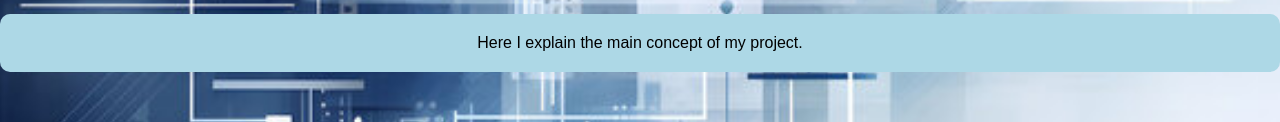
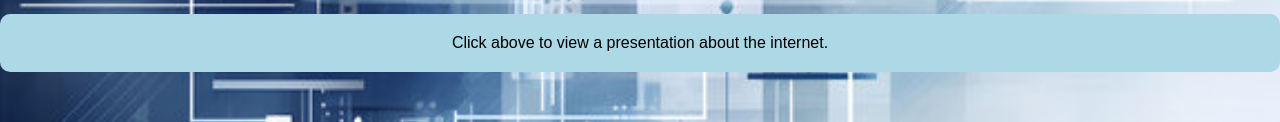
Before and after one commit to 2026165330-svg/student--3, a plain HTML site: page Concept.html in a window 1280 px wide. Shown: the part 494-616 px from the top of the page. Drawn offline with Linux system fonts and the light colour scheme.

Commit message:
Update Concept.html

```diff
--- a/Concept.html
+++ b/Concept.html
@@ -77,4 +77,4 @@
 
 <p style="text-align: center;  background-color: lightblue;
           padding: 20px;
-          border-radius: 10px;">Here I explain the main concept of my project.</p>
+          border-radius: 10px;">Click above to view a presentation about the internet.</p>
```
